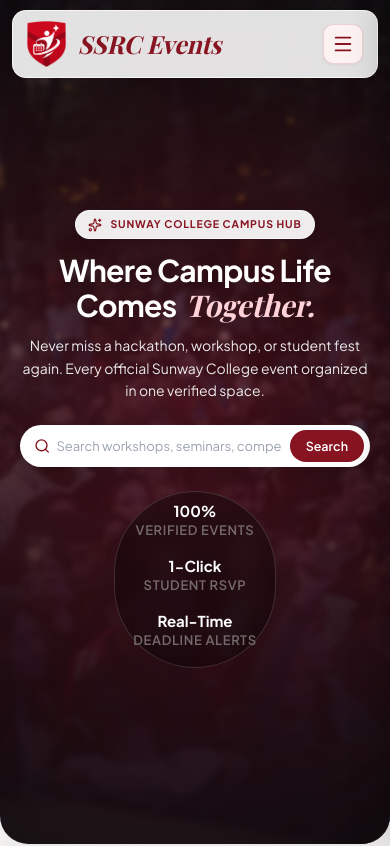
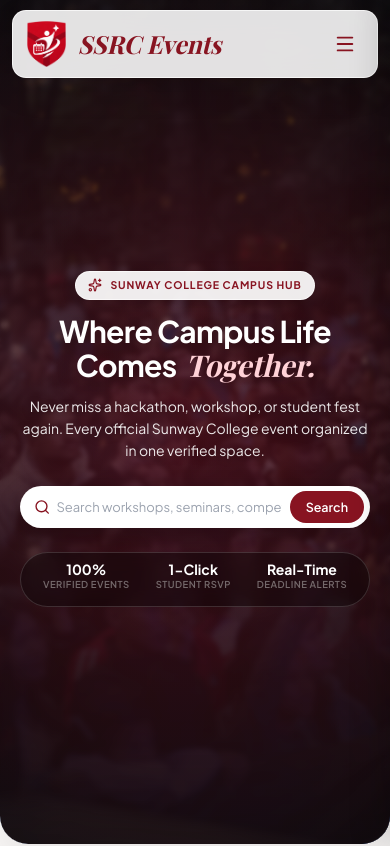
Before and after one commit to codebykashish/eventpatro, a React (Vite) app in the folder client/: page / in a window 390 px wide. Shown: the top 846 px of the page. Built offline with nearby package versions, Linux system fonts and the light colour scheme; no server answers; a web font is replaced by a local one.

Commit message:
fix(mobile): transparent hamburger button and prevent quick stats badge text overflow

```diff
--- a/client/src/components/Navbar.css
+++ b/client/src/components/Navbar.css
@@ -357,33 +357,35 @@
   display: none;
   align-items: center;
   justify-content: center;
-  width: 40px;
-  height: 40px;
-  border-radius: 10px;
-  border: 1px solid rgba(136, 20, 33, 0.15);
-  background: #fdf2f2;
+  width: 36px;
+  height: 36px;
+  border-radius: 8px;
+  border: none;
+  background: transparent;
   color: #881421;
   cursor: pointer;
-  transition: all 0.15s ease;
+  transition: opacity 0.15s ease, transform 0.15s ease;
   flex-shrink: 0;
-  box-shadow: 0 1px 3px rgba(136, 20, 33, 0.08);
+  padding: 0;
+  box-shadow: none;
 }
 
 .nav-hamburger:hover {
-  background: #fce7e7;
+  background: transparent;
   color: #700f1a;
-  border-color: rgba(136, 20, 33, 0.25);
+  opacity: 0.8;
 }
 
-/* When navbar is in floating hero overlay pill or standard header, hamburger stays crisp & visible */
+/* When navbar is in floating hero overlay pill or standard header, hamburger stays clean & transparent */
 .navbar .nav-hamburger {
-  background: #fdf2f2;
+  background: transparent;
   color: #881421;
-  border: 1px solid rgba(136, 20, 33, 0.15);
+  border: none;
+  box-shadow: none;
 }
 
 .navbar .nav-hamburger:hover {
-  background: #fce7e7;
+  background: transparent;
   color: #700f1a;
 }
 
--- a/client/src/pages/Home.css
+++ b/client/src/pages/Home.css
@@ -982,8 +982,13 @@
     display: none;
   }
   .hero-quick-stats {
-    flex-direction: column;
-    gap: 12px;
+    flex-direction: row;
+    flex-wrap: wrap;
+    gap: 12px 20px;
+    padding: 10px 20px;
+    border-radius: 999px;
+    justify-content: center;
+    max-width: 90%;
   }
   .stat-divider {
     display: none;
@@ -1096,12 +1101,23 @@
     display: none !important;
   }
 
-  /* ── 3. Quick stats bar — wrap on mobile ─────────────────────────────────── */
+  /* ── 3. Quick stats bar / pills — wrap cleanly on mobile ─────────────────── */
   .hero-quick-stats {
-    flex-wrap: wrap;
-    gap: 10px;
-    padding: 10px 18px;
-    justify-content: center;
+    flex-direction: row !important;
+    flex-wrap: wrap !important;
+    gap: 8px 14px !important;
+    padding: 8px 16px !important;
+    border-radius: 999px !important;
+    justify-content: center !important;
+    max-width: 350px !important;
+    width: 100% !important;
+    box-sizing: border-box !important;
+  }
+
+  .quick-stat-item {
+    flex: 1 1 auto;
+    min-width: 70px;
+    text-align: center;
   }
 
   .stat-divider {
@@ -1109,11 +1125,14 @@
   }
 
   .stat-number {
-    font-size: 15px;
+    font-size: 14px !important;
+    line-height: 1.15;
   }
 
   .stat-label {
-    font-size: 10px;
+    font-size: 9.5px !important;
+    letter-spacing: 0.02em;
+    white-space: nowrap;
   }
 
   /* ── 4. Upcoming events section ──────────────────────────────────────────── */
```
